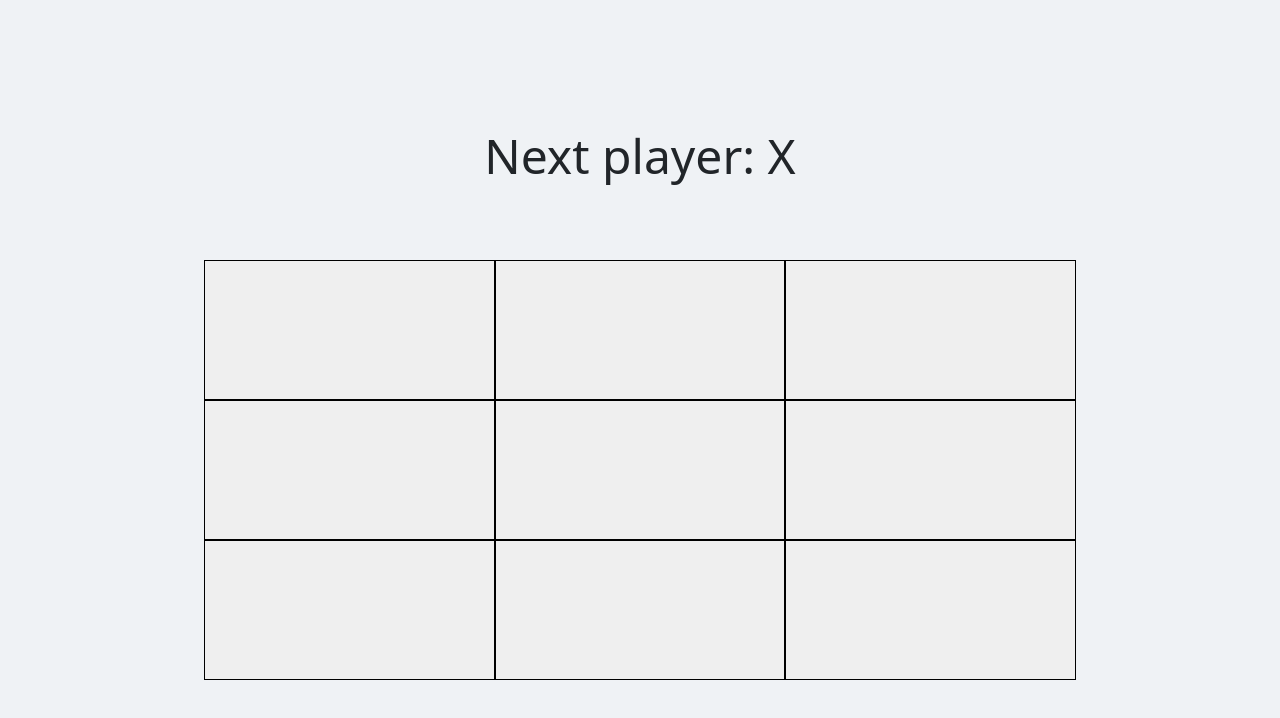
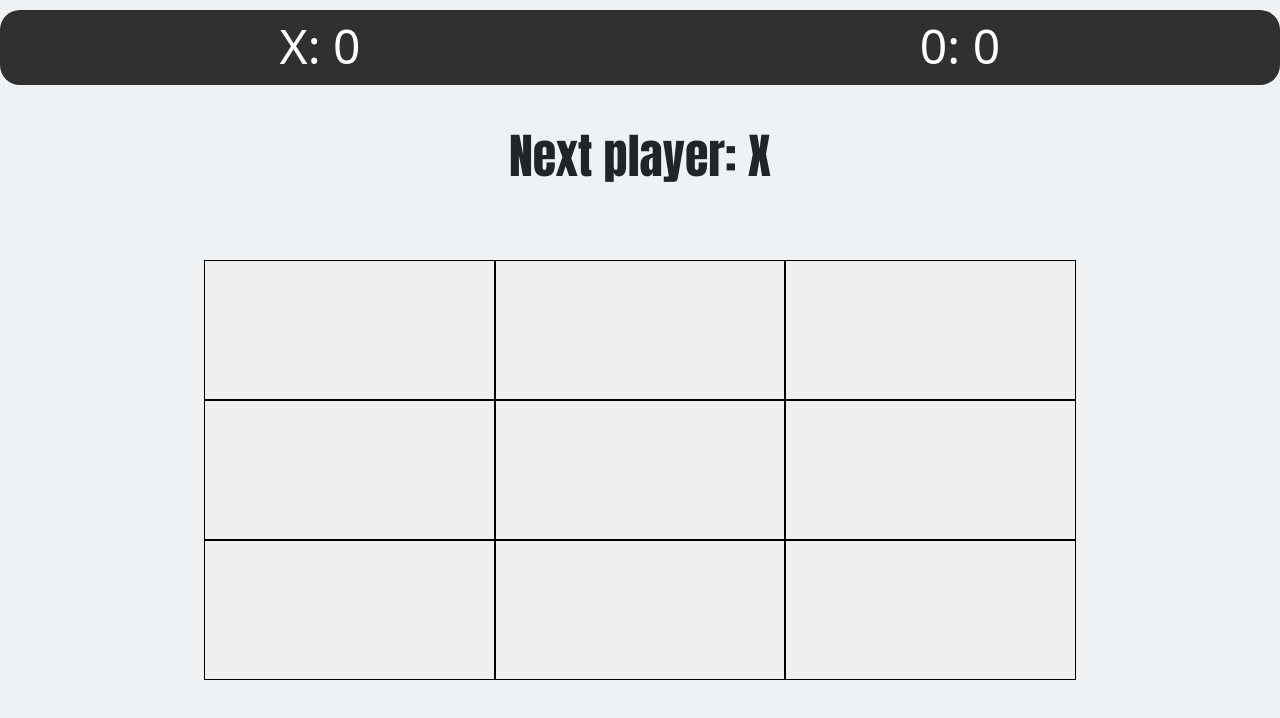
Before and after one commit to grizgy/quizApp, a React (Create React App) app: page / in a window 1280 px wide. Shown: the top 718 px of the page. Built offline with nearby package versions, Linux system fonts and the light colour scheme.

Commit message:
determine the winner and count victories

```diff
--- a/src/Tic Tac Toe/Components/playGround.css
+++ b/src/Tic Tac Toe/Components/playGround.css
@@ -2,10 +2,32 @@
    width: 70vw;
    height: 70vh;
    /* background-color: aquamarine; */
-   border: 1px solid black;
    border: none;
    display: grid;
-   grid-template-rows: 1fr 1fr 1fr 1fr;
+   grid-template-rows:1fr 1fr 1fr 1fr ;
+}
+
+header{
+   display: grid;
+   grid-template-columns: 1fr 1fr;
+   position: absolute;
+   left: 50%;
+   top: 10%;
+   width: 100%;
+   height: 75px;
+   margin-top: -70px;
+   padding: 0;
+   border-radius: 20px;
+   transform: translateX(-50%);
+   font-size: 4rem;
+   color: white;
+   background-color: #303030;
+}
+
+header div {
+   font-size: 3rem;
+   grid-column: auto auto;
+
 }
 
 .board-row {
@@ -36,9 +58,20 @@
 }
 
 .status{
-   font-size: 3rem
+   font-size: 3rem;
+   font-family:Impact;
 }
 
 div{
    text-align: center;
 }
+
+.buttons{
+   display: grid;
+   grid-template-columns: 1fr 1fr;
+   font-size: 2rem;
+}
+
+.showWinner button{
+   margin: 5px;
+}
--- a/src/Tic Tac Toe/Components/playGround.tsx
+++ b/src/Tic Tac Toe/Components/playGround.tsx
@@ -6,6 +6,9 @@ function PlayGround () {
 
     const [squares, setSquares] = useState(Array(9).fill(null));
     const [xIsNext, setXIsNext] = useState(true);
+    const [xWin, setXWinner] = useState(0)
+    const [oWin, setOWinner] = useState(0)
+
 
     function calculateWinner(squares : any) {
 
@@ -35,13 +38,21 @@ function PlayGround () {
             gameStatus = "Next player: " + (xIsNext ? "X" : "O");
         } else {
           gameStatus = "";
+
+
         }
 
-        // useEffect ( () => {
+        useEffect (() => {
+          if (winner) {
+            if(winner==="X") {
+              setXWinner(xWin+1)
+            } else {
+              setOWinner(oWin+1)
+            }
+          }
+        } , [winner]
 
-        // } , [winner]
-
-        // )
+        )
 
 
 
@@ -62,8 +73,10 @@ function PlayGround () {
         setXIsNext(!xIsNext)
         setSquares(nextSquares);
 
+      }
 
-
+      const themeStyles = {
+        backgroundColor : xIsNext ? "black" : "white"
       }
 
       function startNewGame() {
@@ -75,10 +88,15 @@ function PlayGround () {
 
         <div className="container">
 
+      <header>
+      <div>X: {xWin}</div>
+      <div>0: {oWin}</div>
+      </header>
+
         <div className="status">{gameStatus}</div>
 
-        <div className="board-row">
-            <Square value={squares[0]} onSquareClick={() => handleClick(0)}/>
+        <div style={themeStyles} className="board-row">
+            <Square  value={squares[0]} onSquareClick={() => handleClick(0)}/>
             <Square value={squares[1]} onSquareClick={() => handleClick(1)}/>
             <Square value={squares[2]} onSquareClick={() => handleClick(2)}/>
         </div>
@@ -97,7 +115,11 @@ function PlayGround () {
 
         <div >{winner? <div className='showWinner'>
         <div>The winner is: {winner}</div>
+        <div className='buttons'>
         <button onClick={startNewGame}>New game</button>
+        <button>Main menu</button>
+        </div>
+
         </div> : <div></div>}</div>
 
 
```
